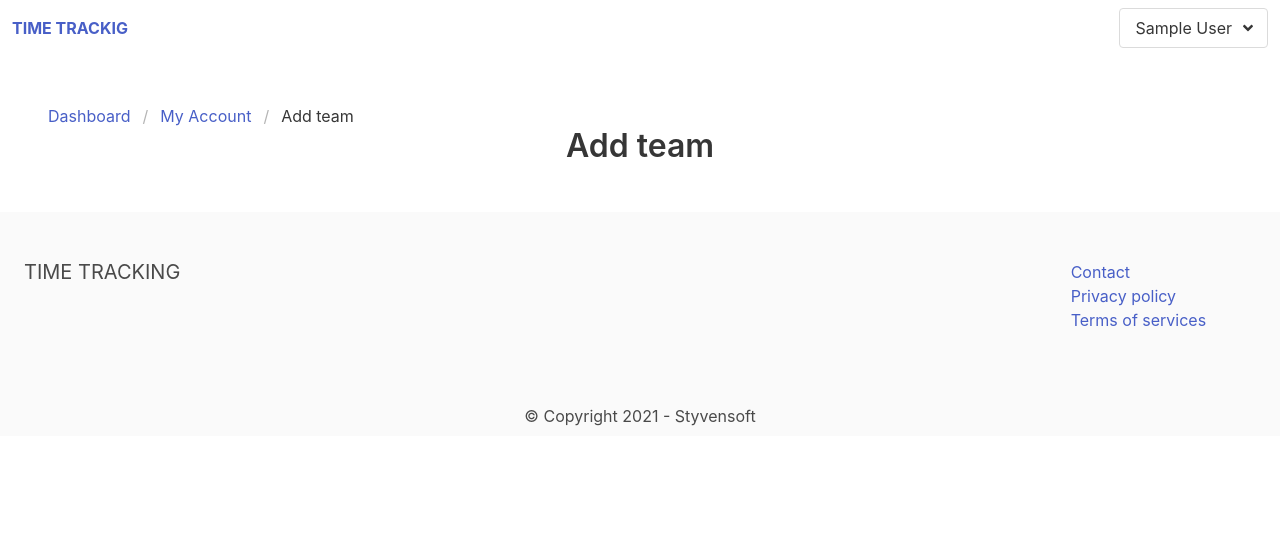
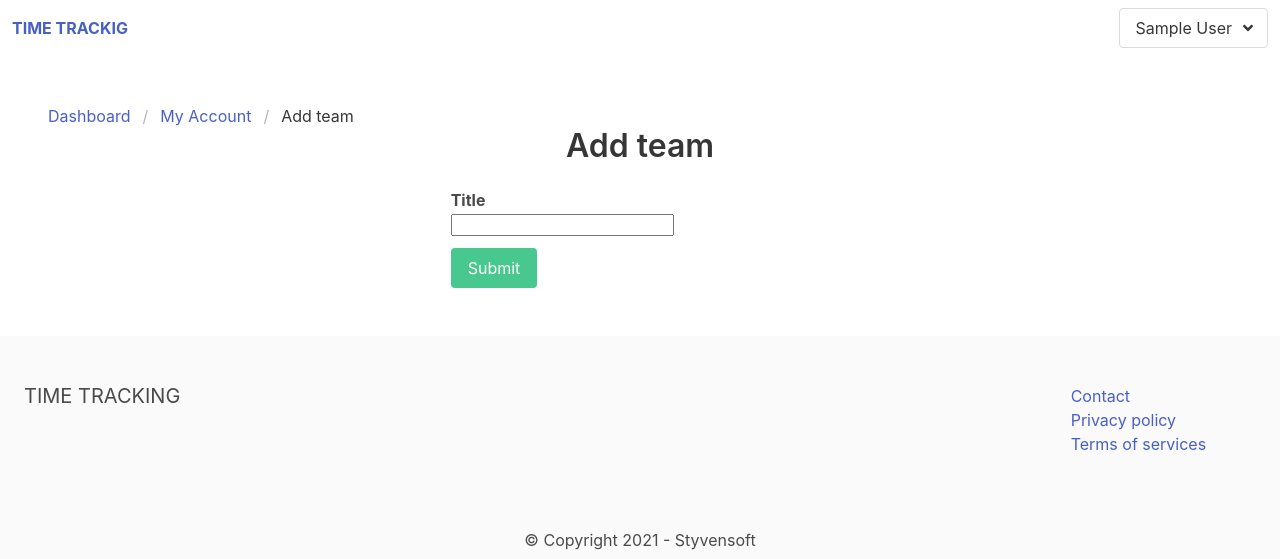
Before and after one commit to StyvenSoft/time-tracking, a Django app: page /myaccount/teams/add/ in a window 1280 px wide. Shown: the top 559 px of the page. Run offline with Django 3.2, Linux system fonts and the light colour scheme; the visitor is signed in with stand-in values (Sample User, id 1); parts of the project's set-up code (start-up, migrations or seed data) failed here and were passed over; some libraries are stand-ins or nearby versions.

Commit message:
Createa a view a template for adding teams

```diff
--- a/apps/team/templates/team/add.html
+++ b/apps/team/templates/team/add.html
@@ -10,9 +10,58 @@
             <li class="is-active"><a href="{% url 'team:add' %}" aria-current="page">Add team</a></li>
         </ul>
 
-    <div class="columns">
+    <div class="columns" id="team-app">
         <div class="column is-4 is-offset-4">
             <h1 class="title has-text-centered">Add team</h1>
+
+            <form action="." method="post" @submit="validateForm">
+                {% csrf_token %}
+                <div class="field">
+                    <b>Title</b>
+                    <div class="control">
+                        <input type="text" name="title" id="id_title" v-model="title">
+                    </div>
+                </div>
+                <div class="notification is-danger" v-if="errors.length">
+                    <p v-for="error in errors">[[ error ]]</p>
+                </div>
+
+                <div class="field">
+                    <div class="control">
+                        <button class="button is-success">Submit</button>
+                    </div>
+                </div>
+            </form>
         </div>
     </div>
 {% endblock %}
+
+{% block scripts %}
+<script>
+    const TeamApp = {
+        data() {
+            return {
+                title: '',
+                errors: []
+            }
+        },
+        delimiters: ['[[', ']]'],
+        methods: {
+            validateForm(e) {
+                this.errors = []
+
+                if(this.title) {
+                    return true;
+                }
+
+                e.preventDefault()
+
+                this.errors.push('The title field is missing');
+                return false;
+            }
+        }
+    }
+
+    Vue.createApp(TeamApp).mount('#team-app');
+</script>
+{% endblock %}
--- a/apps/userprofile/models.py
+++ b/apps/userprofile/models.py
@@ -3,5 +3,5 @@ from django.db import models
 
 # Create your models here.
 class Userprofile(models.Model):
-    user = models.ForeignKey(User, related_name='userprofile', on_delete=models.CASCADE)
+    user = models.OneToOneField(User, related_name='userprofile', on_delete=models.CASCADE)
     active_team_id = models.IntegerField(default=0)
```
Also changed, not shown: apps/userprofile/migrations/0002_auto_20210312_2255.py (added).
